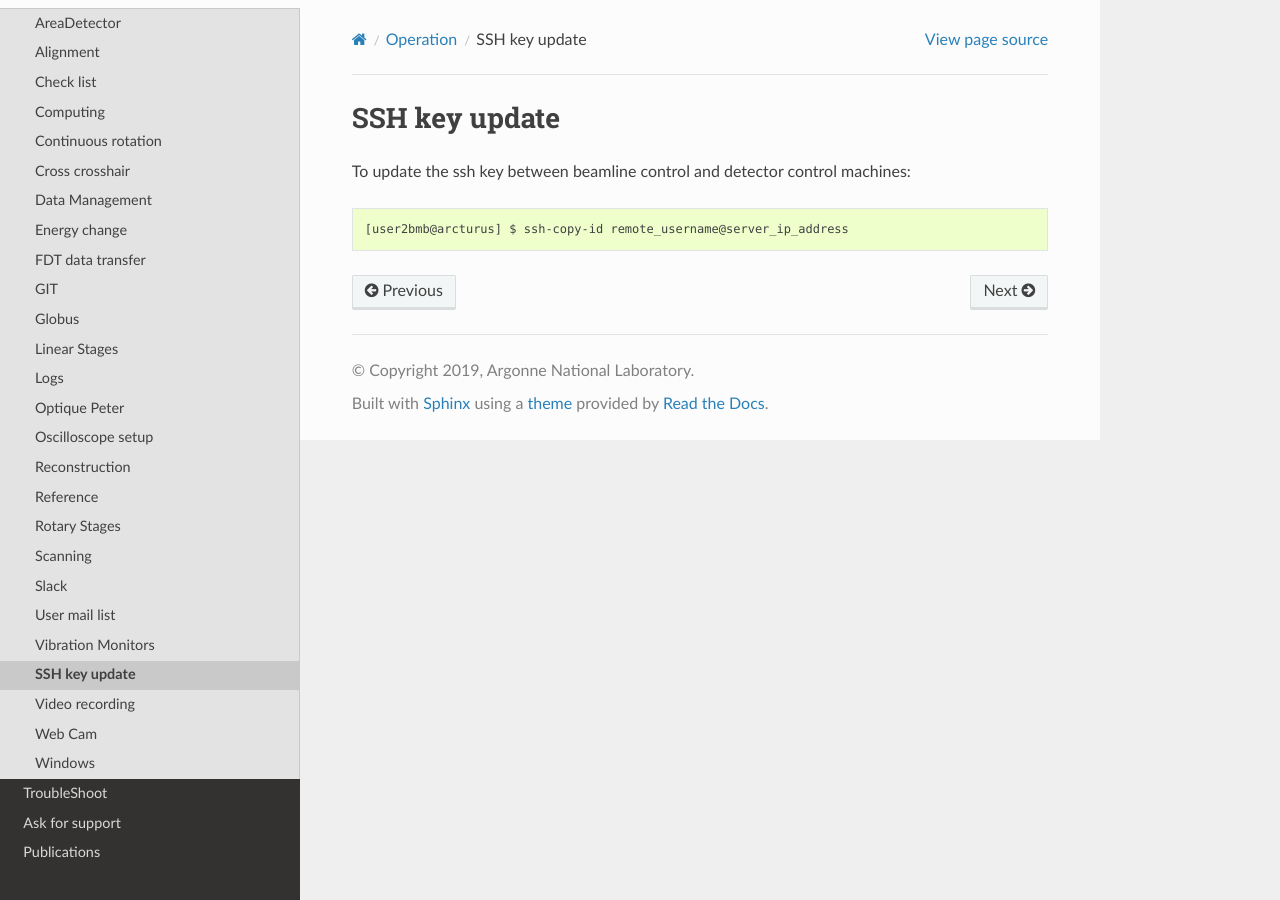
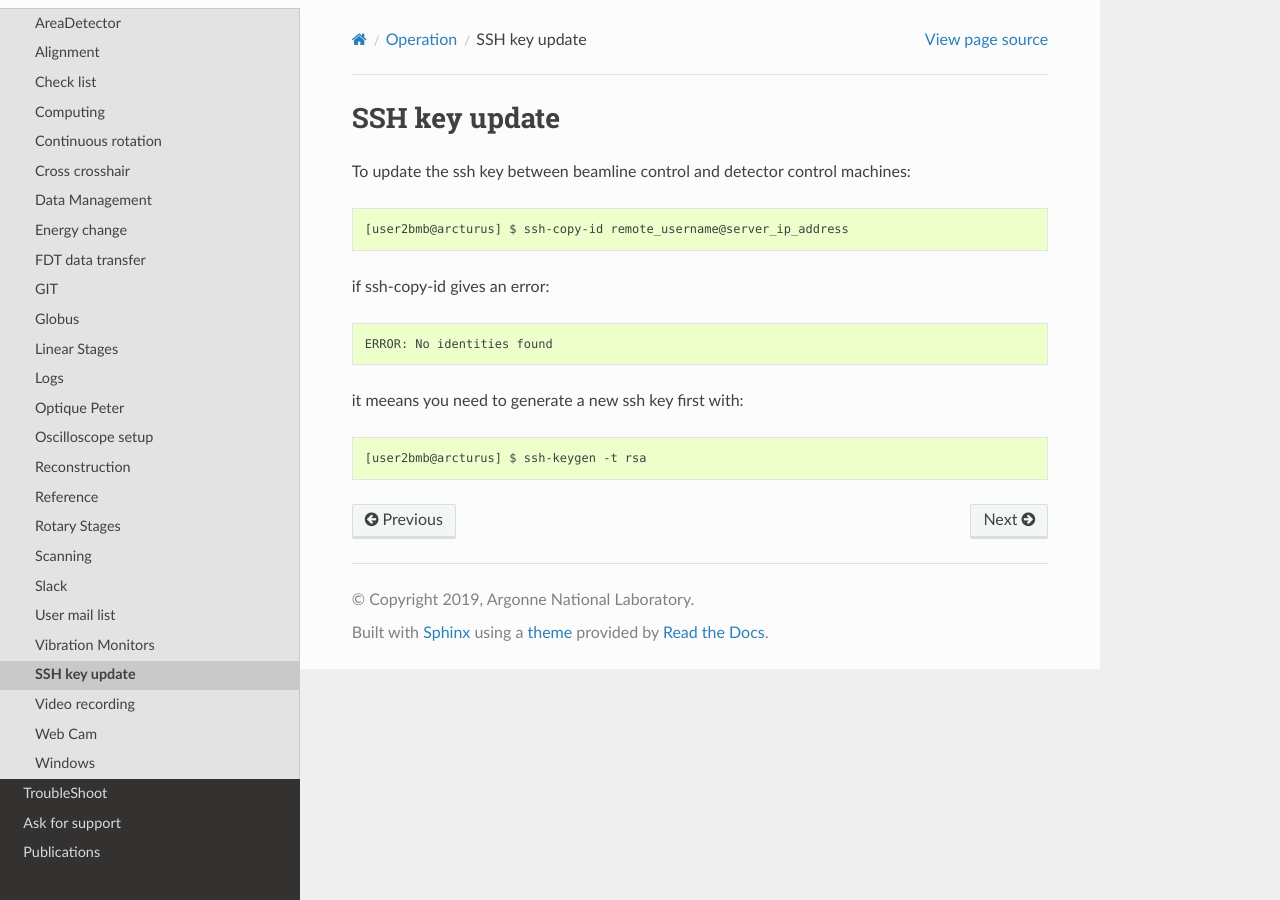
Before and after one commit to xray-imaging/2bm-docs, a Sphinx documentation site: the page built from docs/source/ops/item_127.rst, in a window 1280 px wide. Built offline with Sphinx 7.4.7 and the Read the Docs theme 2.0.0, drawn with Linux system fonts in a browser that asks for light colours; the version number could not be read and is left out.

Commit message:
Update item_127.rst

```diff
--- a/docs/source/ops/item_127.rst
+++ b/docs/source/ops/item_127.rst
@@ -4,3 +4,11 @@ SSH key update
 To update the ssh key between beamline control and detector control machines::
 
 	[user2bmb@arcturus] $ ssh-copy-id remote_username@server_ip_address
+
+if ssh-copy-id gives an error::
+
+	ERROR: No identities found
+
+it meeans you need to generate a new ssh key first with::
+
+	[user2bmb@arcturus] $ ssh-keygen -t rsa
```
